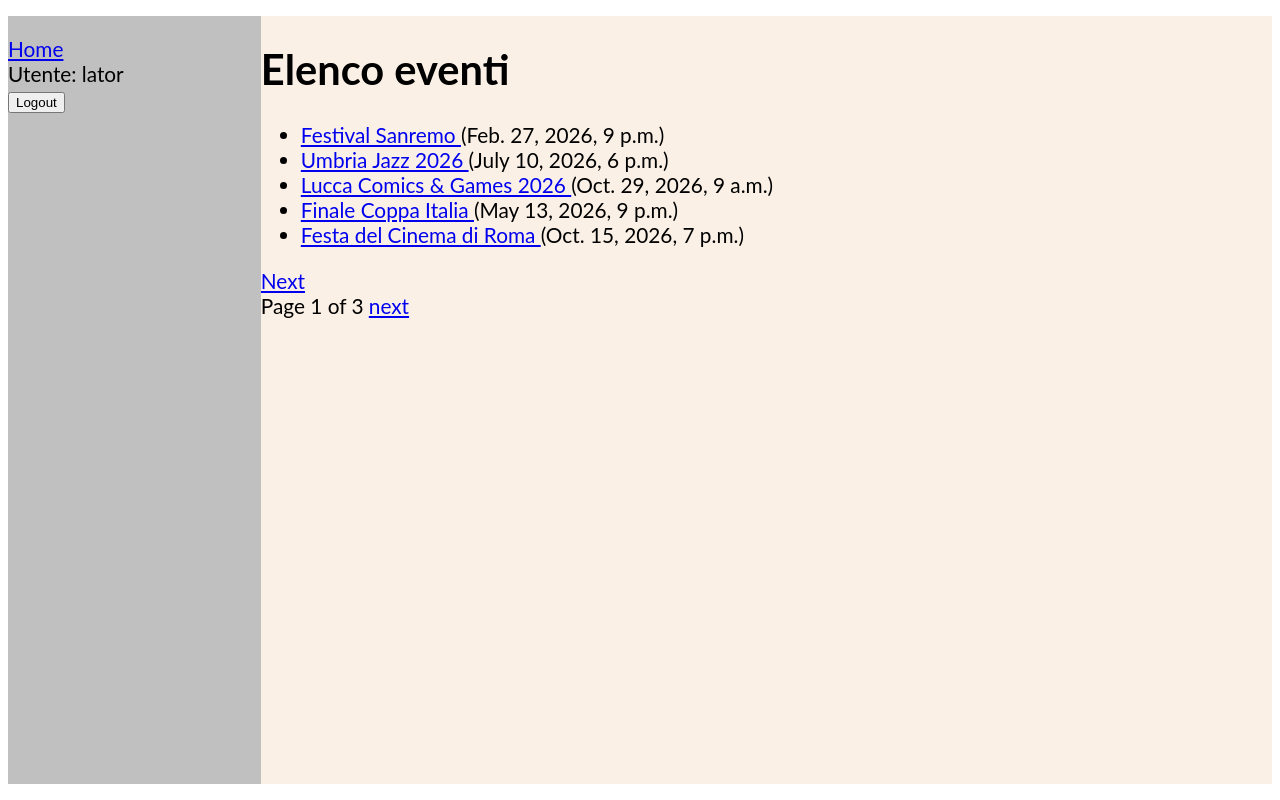
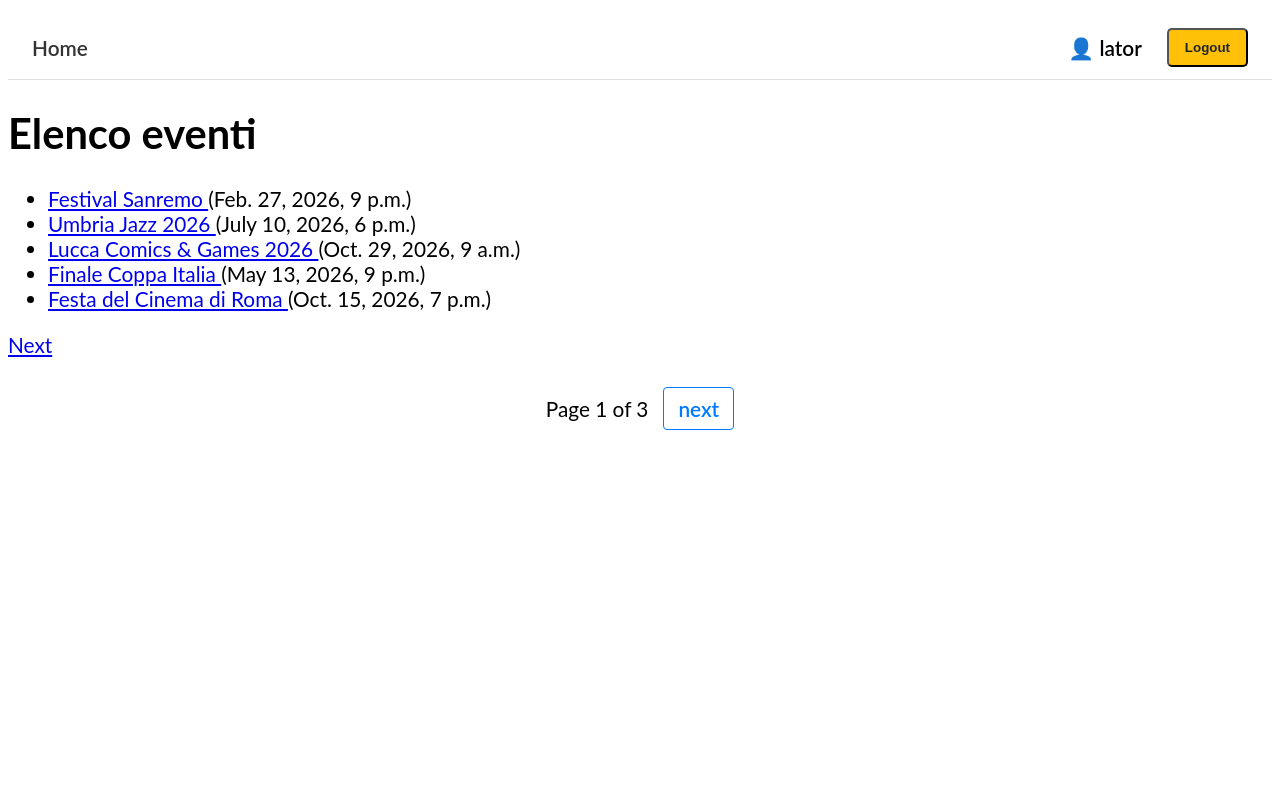
Before and after one commit to LucaT152/PrenotazioneEventi, a Django app: page /catalog/eventi/ in a window 1280 px wide. Run offline with Django 5.2, Linux system fonts and the light colour scheme; a user stored in the database is signed in; data comes from the database, SQL or seed files in the repository; both versions use the stored data as it was after the commit.

Commit message:
Frontheand nodificato da Gerry

```diff
--- a/library/catalog/static/css/styles.css
+++ b/library/catalog/static/css/styles.css
@@ -1,8 +1,44 @@
+/* ===== TOP NAVBAR ===== */
+.top-nav {
+  position: sticky;
+  top: 0;
+  background-color: #ffffff;
+  border-bottom: 1px solid #ddd;
+  padding: 12px 24px;
+  z-index: 1000;
+}
+
+/* contenuto della barra */
 .sidebar-nav {
-  margin-top: 20px;
+  display: flex;
+  align-items: center;
+  gap: 25px;
+  list-style: none;
+  margin: 0;
   padding: 0;
-  list-style: none;
 }
+
+/* link */
+.sidebar-nav a {
+  text-decoration: none;
+  font-weight: 600;
+  color: #333;
+}
+
+.sidebar-nav a:hover {
+  color: #007bff;
+}
+
+/* utente a destra */
+.nav-user {
+  margin-left: auto;
+  font-weight: 600;
+  display: flex;
+  align-items: center;
+  gap: 8px;
+}
+
+
 body {
   font-family: "Lato", sans-serif;
   font-size: 1.3em;
@@ -14,3 +50,162 @@
 .text-warning { color: #ffc107; }
 .text-danger { color: #dc3545; }
 .text-muted { color: #6C757D; }
+
+.messages-container {
+  margin: 15px 0;
+}
+
+.message {
+  padding: 12px;
+  margin-bottom: 10px;
+  border-radius: 5px;
+  font-weight: 600;
+}
+
+.message.success {
+  background-color: #e6ffed;
+  color: #1e7e34;
+}
+
+.message.info {
+  background-color: #e8f4fd;
+  color: #0c5460;
+}
+
+.message.error {
+  background-color: #fdecea;
+  color: #721c24;
+}
+
+.event-detail {
+  background-color: #ffffff;
+  padding: 25px;
+  border-radius: 10px;
+  max-width: 800px;
+  margin: 0 auto;
+}
+
+.event-title {
+  margin-top: 0;
+  margin-bottom: 15px;
+  font-size: 2em;
+}
+
+.event-date,
+.event-seats {
+  color: #555;
+  margin-bottom: 10px;
+}
+
+.event-date {
+  font-size: 0.9em;
+}
+
+.event-description {
+  margin: 20px 0;
+  line-height: 1.6;
+}
+
+.event-action {
+  min-width: 120px;
+  text-align: right;
+}
+
+.status.booked {
+  padding: 12px;
+  background-color: #e6ffed;
+  color: #1e7e34;
+  border-radius: 5px;
+  font-weight: bold;
+}
+
+/* Bottoni */
+.btn {
+  display: inline-block;
+  padding: 10px 16px;
+  border-radius: 5px;
+  text-decoration: none;
+  font-weight: 600;
+}
+
+.btn-primary {
+  background-color: #007bff;
+  color: white;
+}
+
+.btn-primary:hover {
+  background-color: #0056b3;
+}
+
+.btn-warning {
+  background-color: #ffc107;
+  color: #212529;
+}
+
+.btn-warning:hover {
+  background-color: #e0a800;
+}
+
+.event-list {
+  display: flex;
+  flex-direction: column;
+  gap: 20px;
+}
+
+.event-card h2 {
+  margin-top: 0;
+  margin-bottom: 8px;
+}
+
+.event-description {
+  margin-bottom: 15px;
+  line-height: 1.5;
+}
+
+.visit-counter {
+  margin-top: 30px;
+  font-style: italic;
+  color: #666;
+}
+
+.pagination {
+  margin-top: 30px;
+  display: flex;
+  justify-content: center;
+  align-items: center;
+  gap: 15px;
+}
+
+.pagination a {
+  padding: 8px 14px;
+  border: 1px solid #007bff;
+  border-radius: 4px;
+  text-decoration: none;
+  color: #007bff;
+  font-weight: 600;
+}
+
+.pagination a:hover {
+  background-color: #007bff;
+  color: white;
+}
+
+.pagination span,
+.pagination strong {
+  font-weight: bold;
+}
+
+.event-card {
+  background-color: #fff;
+  border: 1px solid #ddd;
+  border-radius: 8px;
+  padding: 20px;
+}
+
+.event-card + .event-card {
+  margin-top: 20px;
+}
+
+.event-main {
+  flex: 1;
+}
--- a/library/catalog/templates/base_generic.html
+++ b/library/catalog/templates/base_generic.html
@@ -1,6 +1,5 @@
 <!DOCTYPE html>
 <html lang="en">
-
   <head>
     {% block title %}
     <title>Catalog</title>
@@ -16,34 +15,44 @@
   </head>
 
   <body>
-  <div class="container-fluid">
-    <div class="row">
 
-      <!-- SIDEBAR -->
-      <div class="col-sm-2">
-        {% block sidebar %}
+<!-- BARRA IN ALTO -->
+<nav class="top-nav">
+  <div class="nav-inner">
     <ul class="sidebar-nav">
       <li><a href="{% url 'index' %}">Home</a></li>
+
       {% if user.is_authenticated %}
-          <li>Utente: {{ user.get_username }}</li>
+        <li class="nav-user">
+          👤 {{ user.get_username }}
+        </li>
         <li>
           <form method="post" action="{% url 'logout' %}?next={{ request.path }}">
             {% csrf_token %}
-              <button type="submit">Logout</button>
+            <button type="submit" class="btn btn-warning">Logout</button>
           </form>
         </li>
       {% else %}
-          <li>
-            <a href="{% url 'login' %}?next=/catalog/">Login</a>
-            <a href="{% url 'signup' '/' %}">Sign up</a>
-          </li>
+        <li><a href="{% url 'login' %}?next=/catalog/">Accedi</a></li>
+        <li><a href="{% url 'signup' '/' %}">Registrati</a></li>
       {% endif %}
     </ul>
-        {% endblock %}
   </div>
+</nav>
+
+
+    {% if messages %}
+    <div class="messages-container">
+      {% for message in messages %}
+        <div class="message {{ message.tags }}">
+          {{ message }}
+        </div>
+      {% endfor %}
+    </div>
+    {% endif %}
 
     <!-- CONTENUTO -->
-      <div class="col-sm-10">
+    <div class="container">
       {% block content %}
       {% endblock %}
 
@@ -64,8 +73,5 @@
       {% endblock %}
     </div>
 
-    </div>
-  </div>
     </body>
-
 </html>
```
Also changed, not shown: library/catalog/templates/index.html (+27 -10 lines), library/db.sqlite3. Lines whose indentation alone changed are shown as unchanged.
